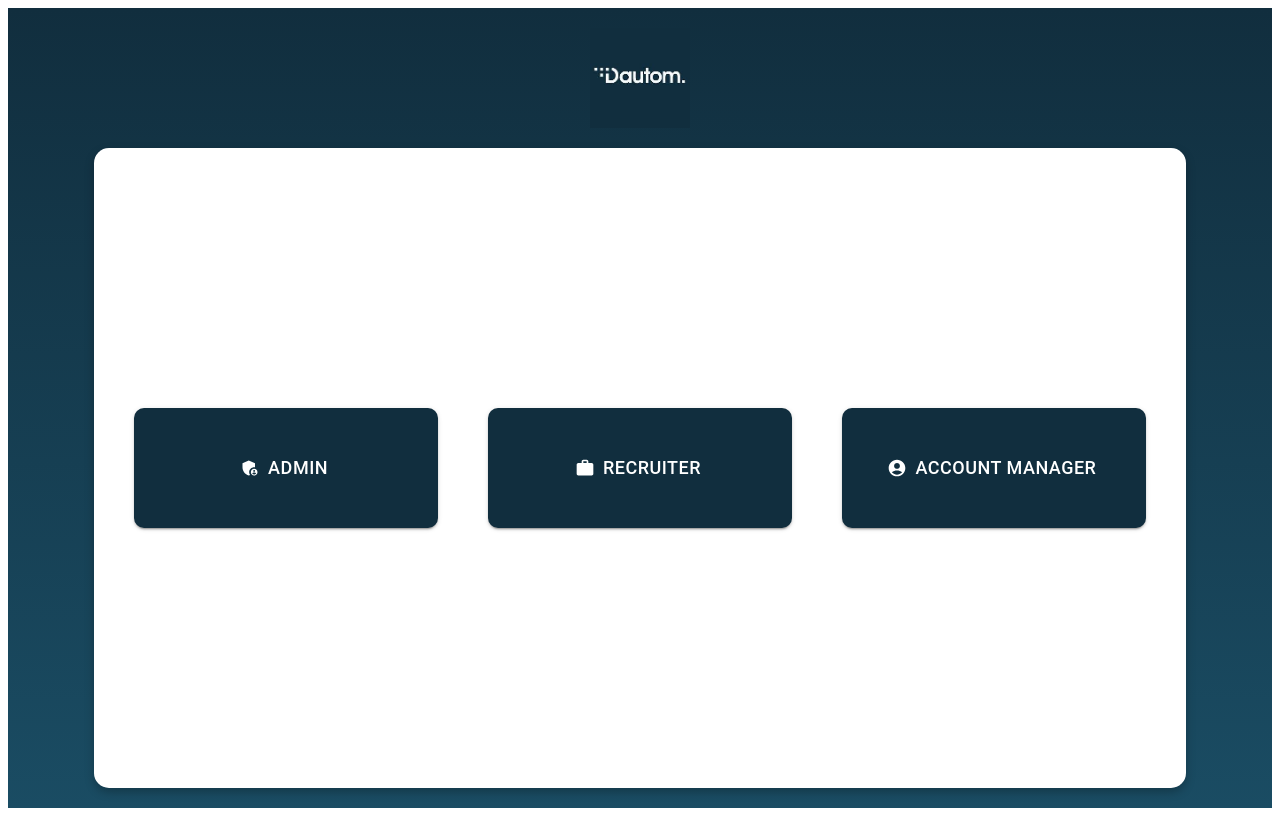
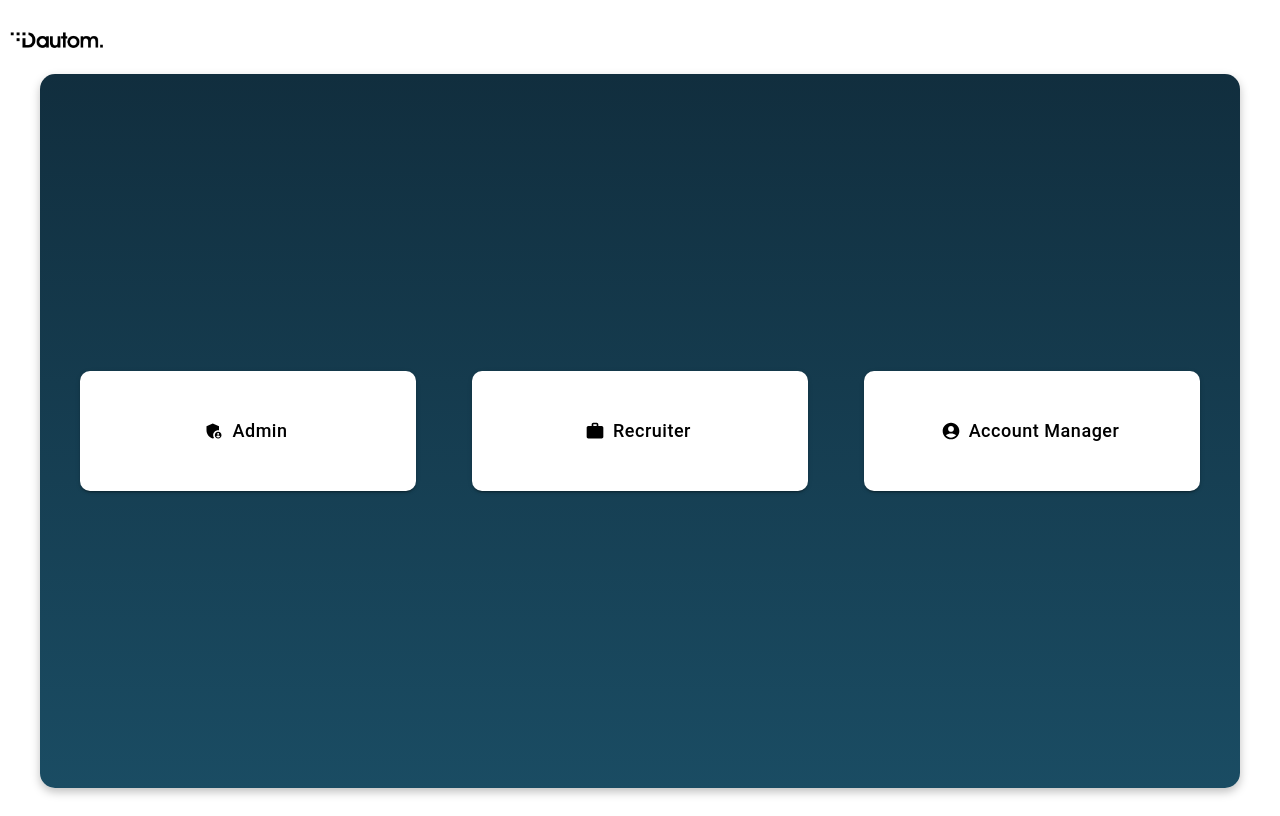
Before and after one commit to VishalShekha/ATS, a React (Create React App) app in the folder Frontend/ats/: page / in a window 1280 px wide. Built offline with nearby package versions, Linux system fonts and the light colour scheme.

Commit message:
reverted colours for homepage

```diff
--- a/Frontend/ats/src/Pages/HomePage.js
+++ b/Frontend/ats/src/Pages/HomePage.js
@@ -6,21 +6,43 @@ import WorkIcon from '@mui/icons-material/Work';
 import AccountCircleIcon from '@mui/icons-material/AccountCircle';
 
 export default function Homepage() {
+  const buttonStyle = {
+    backgroundColor: '#FFFFFF',
+    color: '#000000',
+    flex: 1,
+    maxWidth: '30%',
+    height: '120px',
+    borderRadius: '10px',
+    transition: 'transform 0.3s',
+    fontSize: '18px',
+    fontFamily: '"Roboto", sans-serif',
+    textTransform: 'none',
+  };
+
+  const handleMouseOver = (e) => {
+    e.currentTarget.style.transform = 'scale(1.05)';
+  };
+
+  const handleMouseOut = (e) => {
+    e.currentTarget.style.transform = 'scale(1)';
+  };
+
   return (
     <div
       style={{
-        background: 'linear-gradient(to bottom, #112E3E, #1A4C63)', // Gradient background
+        backgroundColor: '#FFFFFF',
         height: '100vh',
         display: 'flex',
         flexDirection: 'column',
-        alignItems: 'center',
+        alignItems: 'flex-start',
         justifyContent: 'flex-start',
         position: 'relative',
+
       }}
     >
       {/* Logo */}
       <img
-        src="/download.jpg"
+        src="/logo.png"
         alt="Logo"
         style={{
           marginTop: '20px',
@@ -29,26 +51,30 @@ export default function Homepage() {
         }}
       />
 
-      {/* Box */}
+      {/* Box - Centered Content */}
       <div
         style={{
-          backgroundColor: 'white',
-          width: '80%',
+          background: 'linear-gradient(to bottom, #112E3E, #1A4C63)',
+          width: '100%',
+          maxWidth: '1200px',
           marginTop: '20px',
           borderRadius: '15px',
           boxShadow: '0px 4px 10px rgba(0, 0, 0, 0.25)',
           padding: '40px',
           textAlign: 'center',
+          marginLeft: 'auto',
+          marginRight: 'auto',
           height: '100%',
           marginBottom: '20px',
           display: 'flex',
           flexDirection: 'column',
           justifyContent: 'center',
+          boxSizing: 'border-box',
         }}
       >
         {/* Buttons */}
         <Stack
-          direction="row"
+          direction={{ xs: 'column', sm: 'row' }}
           spacing={2}
           style={{
             width: '100%',
@@ -59,57 +85,27 @@ export default function Homepage() {
           <Button
             variant="contained"
             startIcon={<AdminPanelSettingsIcon />}
-            style={{
-              backgroundColor: '#112E3E',
-              color: '#FFFFFF',
-              flex: 1,
-              maxWidth: '30%',
-              height: '120px',
-              borderRadius: '10px',
-              transition: 'transform 0.3s',
-              fontSize: '18px', // Improved font size
-              fontFamily: '"Roboto", sans-serif', // Modern font
-            }}
-            onMouseOver={(e) => (e.currentTarget.style.transform = 'scale(1.05)')}
-            onMouseOut={(e) => (e.currentTarget.style.transform = 'scale(1)')}
+            style={buttonStyle}
+            onMouseOver={handleMouseOver}
+            onMouseOut={handleMouseOut}
           >
             Admin
           </Button>
           <Button
             variant="contained"
             startIcon={<WorkIcon />}
-            style={{
-              backgroundColor: '#112E3E',
-              color: '#FFFFFF',
-              flex: 1,
-              maxWidth: '30%',
-              height: '120px',
-              borderRadius: '10px',
-              transition: 'transform 0.3s',
-              fontSize: '18px',
-              fontFamily: '"Roboto", sans-serif',
-            }}
-            onMouseOver={(e) => (e.currentTarget.style.transform = 'scale(1.05)')}
-            onMouseOut={(e) => (e.currentTarget.style.transform = 'scale(1)')}
+            style={buttonStyle}
+            onMouseOver={handleMouseOver}
+            onMouseOut={handleMouseOut}
           >
             Recruiter
           </Button>
           <Button
             variant="contained"
             startIcon={<AccountCircleIcon />}
-            style={{
-              backgroundColor: '#112E3E',
-              color: '#FFFFFF',
-              flex: 1,
-              maxWidth: '30%',
-              height: '120px',
-              borderRadius: '10px',
-              transition: 'transform 0.3s',
-              fontSize: '18px',
-              fontFamily: '"Roboto", sans-serif',
-            }}
-            onMouseOver={(e) => (e.currentTarget.style.transform = 'scale(1.05)')}
-            onMouseOut={(e) => (e.currentTarget.style.transform = 'scale(1)')}
+            style={buttonStyle}
+            onMouseOver={handleMouseOver}
+            onMouseOut={handleMouseOut}
           >
             Account Manager
           </Button>
```
Also changed, not shown: Frontend/ats/public/logo.png (added).
